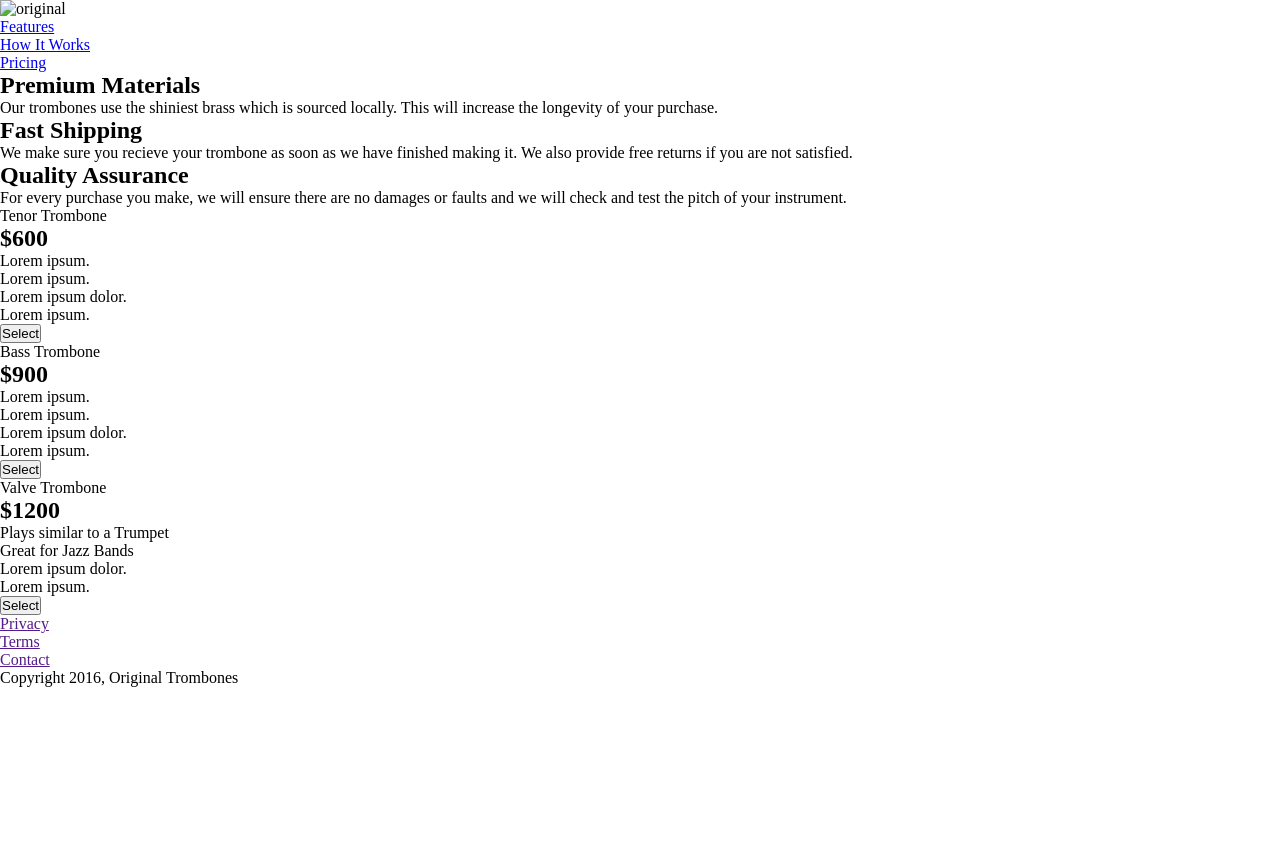
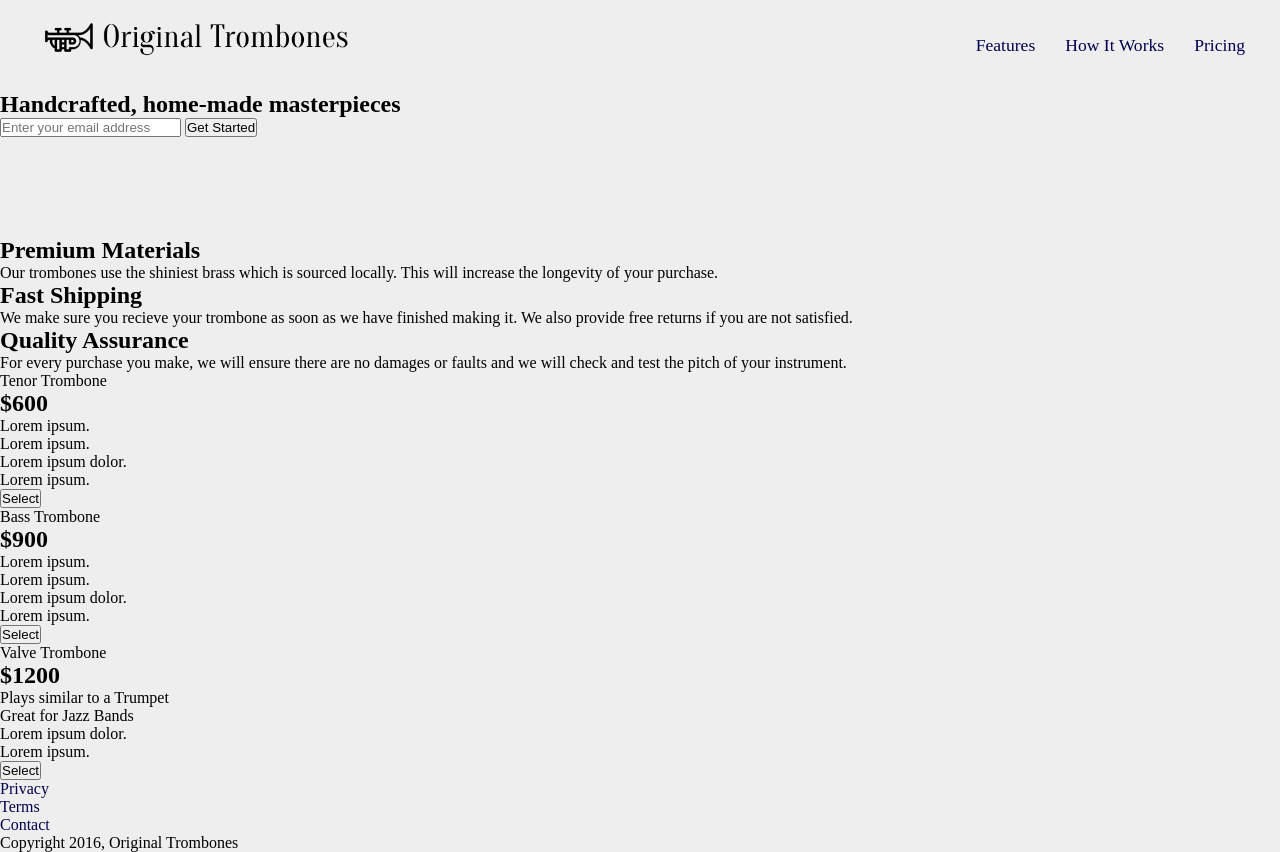
Before and after one commit to 5237-mests/mesfin_stanley, a plain HTML site: page index.html in a window 1280 px wide. Before the commit the page ends 800 px from the top, so only its background shows below. Drawn offline with Linux system fonts and the light colour scheme.

Commit message:
second comimt

```diff
--- a/index.html
+++ b/index.html
@@ -10,17 +10,25 @@
   <div>
     <header id="header">
       <div class="logo">
-        <img id="header-img" src="#" alt="original">
+        <img id="header-img" src="./assets/product-landing-page-logo.png" alt="original">
       </div>
 
       <nav id="nav-bar">
-        <ul>
+        <ul style="list-style-type:none">
           <li><a class="nav-link" href="#">Features</a></li>
           <li><a class="nav-link" href="#">How It Works</a></li>
           <li><a class="nav-link" href="#">Pricing</a></li>
         </ul>
       </nav>
     </header>
+
+    <section id="hero">
+      <h2>Handcrafted, home-made masterpieces</h2>
+      <form id="form" action="#t">
+        <input name="email" id="email" type="email" placeholder="Enter your email address" required="">
+        <input id="submit" type="submit" value="Get Started" class="btn">
+      </form>
+    </section>
 
     <div class="container">
       <section id="features">
--- a/style.css
+++ b/style.css
@@ -1,4 +1,37 @@
-*{
+* {
   padding: 0;
   margin: 0;
 }
+
+body {
+  background-color: #eeeeee;
+}
+
+#header {
+  display: flex;
+  justify-content: space-between;
+  padding: 20px;
+}
+
+#nav-bar ul {
+  display: flex;
+  justify-content: space-between;
+}
+
+#nav-bar ul li {
+  padding: 15px;
+  font-size: 1.1em;
+
+}
+
+a {
+  text-decoration: none;
+  color: #00004d;
+}
+
+#header-img {
+  width: 330px;
+}
+.container{
+  margin-top: 100px;
+}
```
Also changed, not shown: assets/product-landing-page-logo.png (added).
